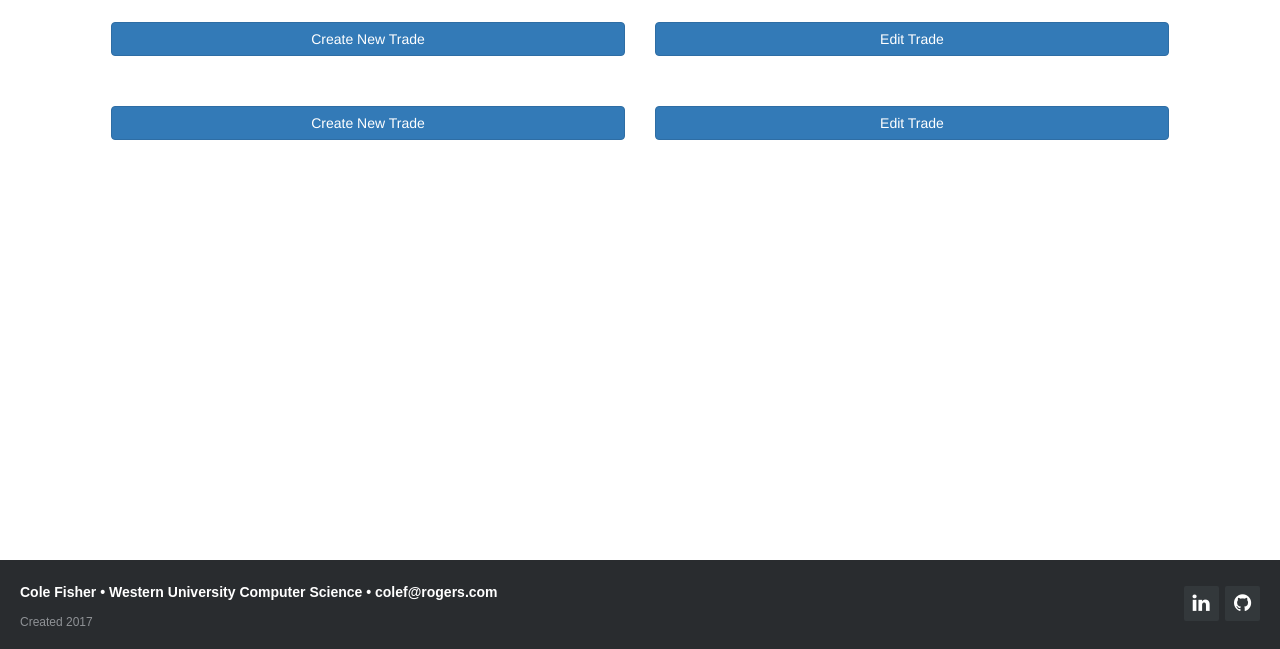
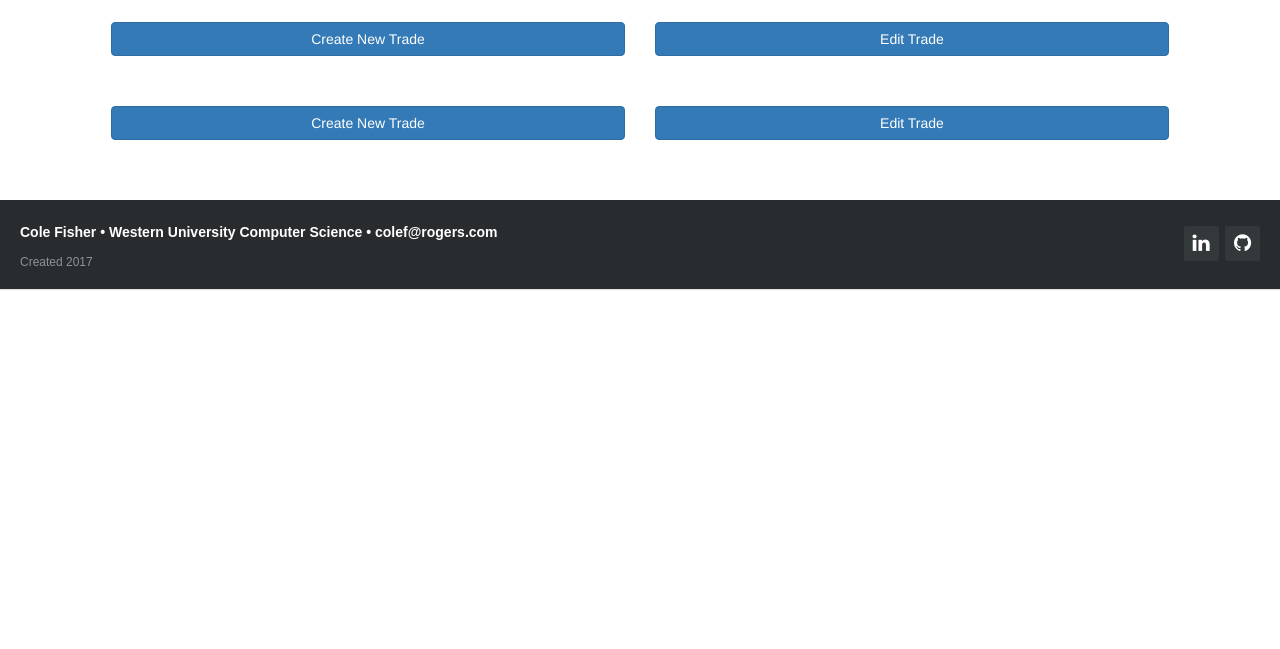
Before and after one commit to cfisher5/trade_machine, a Flask app: template templates/checktrade.html in a window 1280 px wide. Shown: the part 151-800 px from the top of the page. Run offline with Flask 2, Linux system fonts and the light colour scheme; the template is opened without the code that fills it, so the values that code supplies are empty; some libraries are stand-ins or nearby versions.

Commit message:
fixed error

```diff
--- a/templates/checktrade.html
+++ b/templates/checktrade.html
@@ -125,7 +125,7 @@
         <br>
         <br>
 </div>
-<footer class="footer-distributed index-footer">
+<footer class="footer-distributed">
     <div class="footer-right">
         <a class="blue_hover" href="https://www.linkedin.com/in/cole-fisher/" target="_blank"><i class="fa fa-linkedin"></i></a>
         <a class="blue_hover" href="https://github.com/cfisher5" target="_blank"><i class="fa fa-github"></i></a>
```
